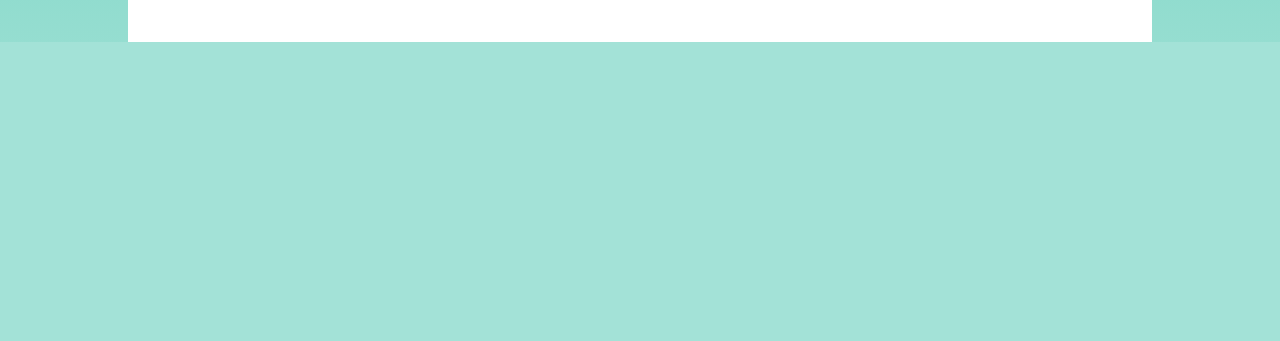
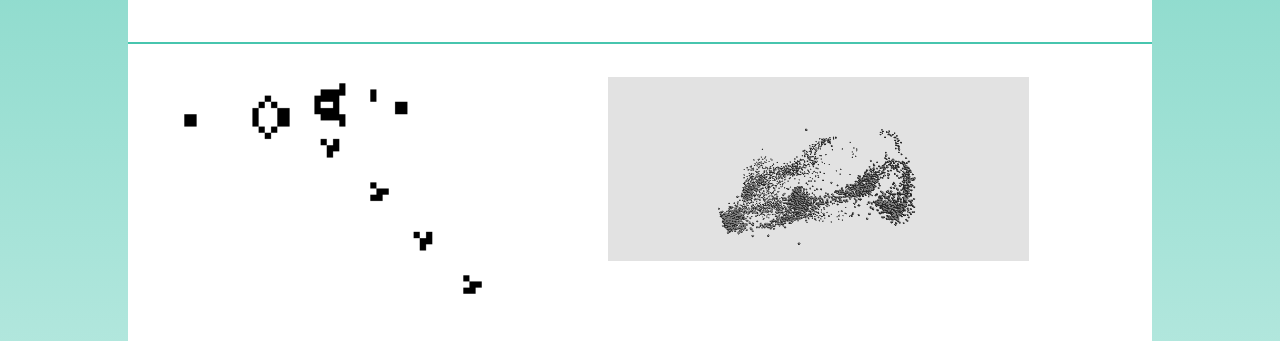
Before and after one commit to quintan0/beste-website, a plain HTML site: page index.html in a window 1280 px wide. Shown: the part 2609-2950 px from the top of the page. Before the commit the page ends 2651 px from the top, so only its background shows below. Drawn offline with Linux system fonts and the light colour scheme.

Commit message:
Coole gifs toegevoegd

```diff
--- a/index.html
+++ b/index.html
@@ -140,6 +140,23 @@
                 <h1>Leuke opdracht, good luck students!</h1>
                 <h2 class="animateDylan">Groetjes Dylan</h2>
             </section>
+			<section id="cool-gifs">
+				<div class="row">
+					<div class="column">
+						<img
+							src="images/conway.gif"
+							title="Conway's Game of Life glider gun"
+							width="310"
+						/>
+					</div>
+					<div class="column">
+						<img
+							src="images/boids.gif"
+							title="Boids flocking behavior"
+						/>
+					</div>
+				</div>
+			</section>
         </div>
     </body>
 </html>
--- a/styles/stylesheet.css
+++ b/styles/stylesheet.css
@@ -93,3 +93,16 @@ section {
     transform-origin: 0 0;
     animation: showAndGrow 2s ease-in-out infinite alternate;
 }
+
+/* Vincent's CSS */
+.column {
+	float: left;
+	width: 45%;
+	padding: 5px;
+}
+
+.row {
+	content: "";
+	clear: both;
+	display: table;
+}
```
Also changed, not shown: images/boids.gif (added), images/conway.gif (added).
